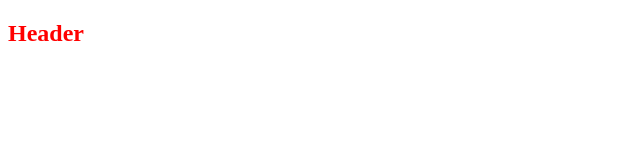
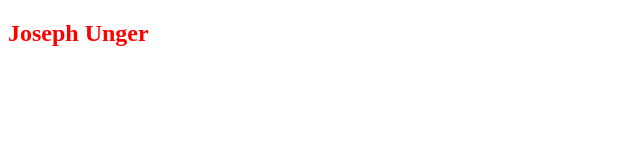
Before and after one commit to junger121/foobar, a plain HTML site: page index.html in a window 1280 px wide. Shown: the whole page, without its empty margins (0-640 px from the left). Drawn offline with Linux system fonts and the light colour scheme.

Commit message:
updated h2 with my name

```diff
--- a/index.html
+++ b/index.html
@@ -6,6 +6,6 @@
     <title>Foobar</title>
 </head>
 <body>
-    <h2>Header</h2>
+    <h2>Joseph Unger</h2>
 </body>
 </html>
```
